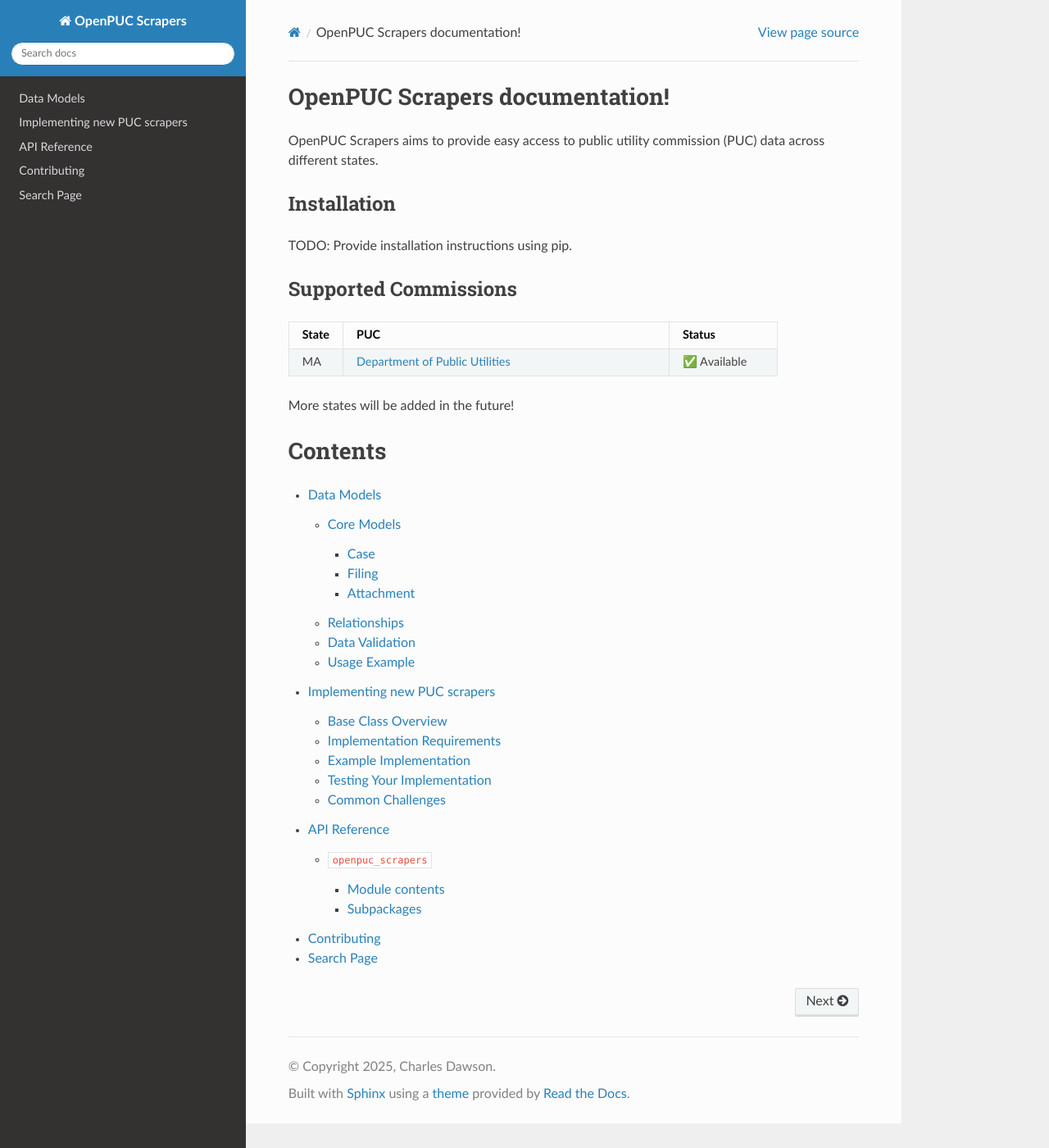
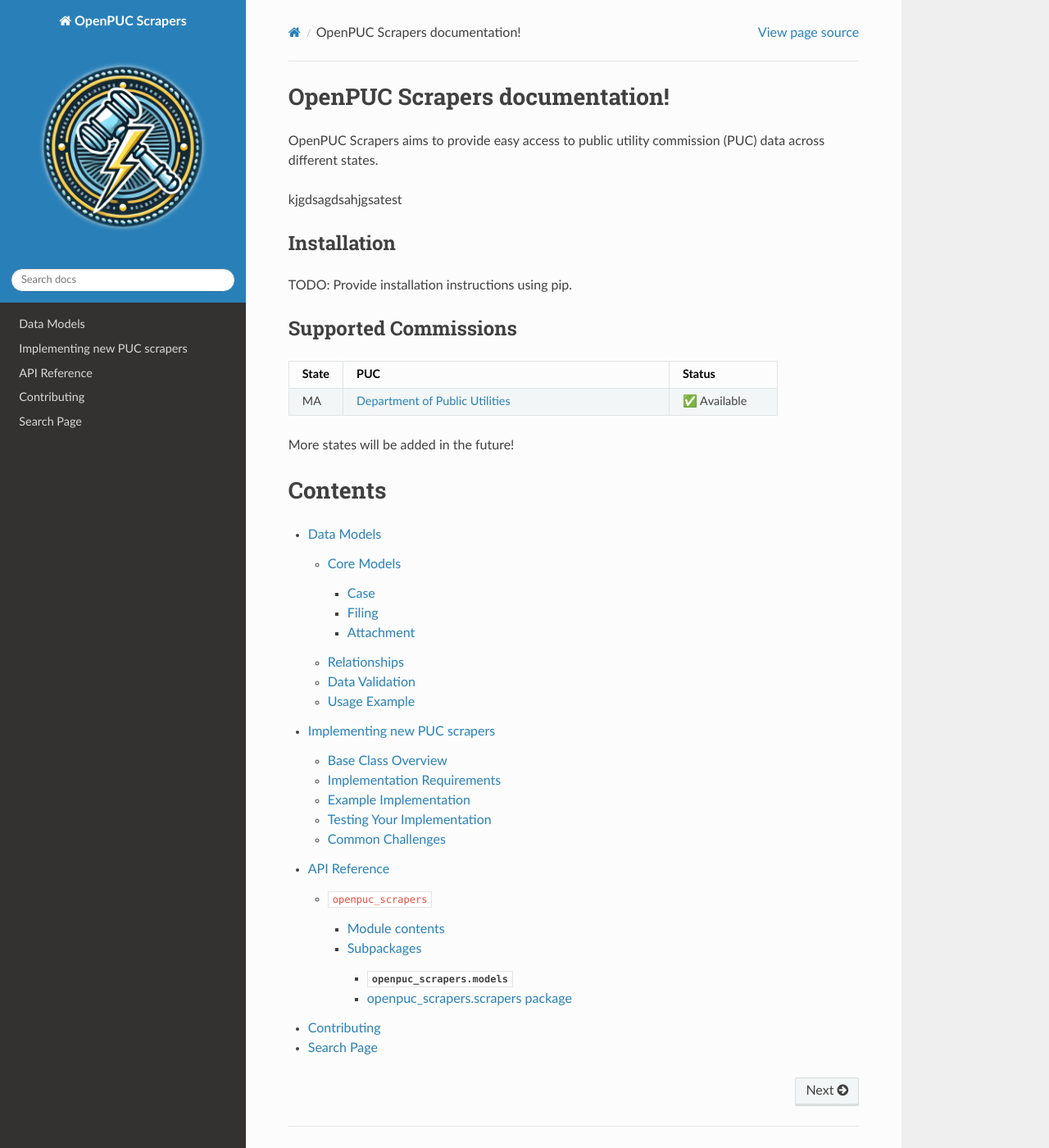
Before and after one commit to open-pucs/scrapers, a Sphinx documentation site: the page built from docs/source/index.rst, in a window 1280 px wide and 1400 px high. Shown: the whole window at 82% size. Built offline with Sphinx 7.4.7 and the Read the Docs theme 3.1.0, drawn with Linux system fonts in a browser that asks for light colours.

Commit message:
Add logo to docs

```diff
--- a/docs/source/conf.py
+++ b/docs/source/conf.py
@@ -31,3 +31,7 @@ exclude_patterns = []
 
 html_theme = "sphinx_rtd_theme"
 html_static_path = ["_static"]
+html_logo = "_static/logo.png"
+html_theme_options = {
+    "logo_only": False,
+}
--- a/docs/source/index.rst
+++ b/docs/source/index.rst
@@ -3,6 +3,8 @@ OpenPUC Scrapers documentation!
 
 OpenPUC Scrapers aims to provide easy access to public utility commission (PUC) data across different states.
 
+
+kjgdsagdsahjgsatest
 
 Installation
 ---------------------
```
Also changed, not shown: other parts of docs/source/index.rst (+1 -1 lines), docs/source/_static/logo.png (added).
